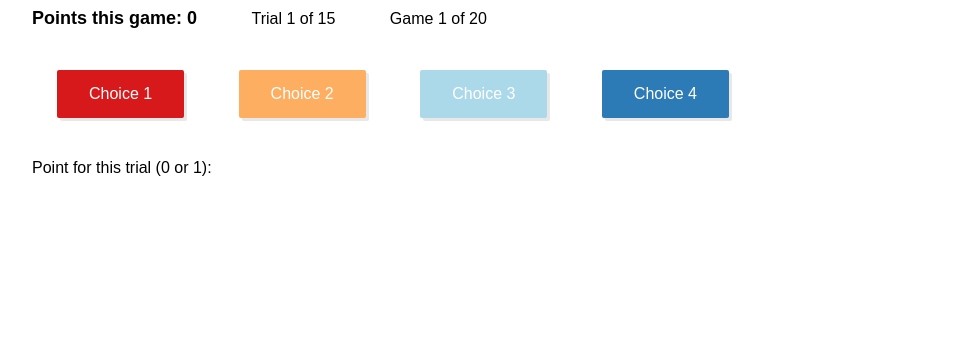
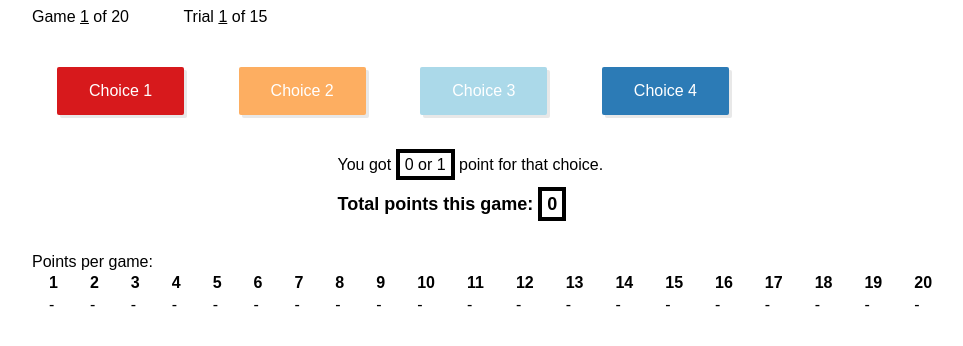
Before and after one commit to sharonzhou/mab-collab, a Flask app: page /play/1 in a window 1280 px wide. Shown: the top 346 px of the page, without its empty margins (18-981 px from the left). Run offline with Flask 2, Linux system fonts and the light colour scheme; some libraries are stand-ins or nearby versions.

Commit message:
added history and next game button

```diff
--- a/single/app/constant.py
+++ b/single/app/constant.py
@@ -1 +1,22 @@
-reward_rates = [0.5545371923012262, 0.37772029939616447, 0.05932427940669557, 0.6711986076397047]
+reward_rates = [
+	[0.21911237264029496, 0.272163835782436, 0.7882144212151416, 0.5482445679737239],
+	[0.7020662020021095, 0.29952402481467244, 0.4970206950430813, 0.3266052080594141],
+	[0.28119431251225474, 0.9106750943904012, 0.6213426974112808, 0.739351196600189],
+	[0.8174215519012273, 0.4293035831898161, 0.4777580518976136, 0.43428795380577884],
+	[0.708404325147416, 0.6496982317252499, 0.8145744302861745, 0.7633004562020659],
+	[0.8065737598966697, 0.7195814627028712, 0.49145796720185453, 0.45465948761784036],
+	[0.6853211830655067, 0.8343087078192583, 0.16755470991171176, 0.6009561914721051],
+	[0.4222526188971686, 0.4827434060631618, 0.2039924055504583, 0.7902258879836667],
+	[0.3568823848238233, 0.44475562155456316, 0.5161545457988053, 0.6026166634640298],
+	[0.27968274049174735, 0.45116569800042794, 0.6560066629049548, 0.07535117823862109],
+	[0.8778810116863678, 0.720311082710992, 0.6149437541857655, 0.5922993079888269],
+	[0.7592521649813299, 0.7428303989941691, 0.267210921172212, 0.03825675791739697],
+	[0.4841560068663975, 0.2668007413278312, 0.6237563274381164, 0.3894706464910487],
+	[0.559290255621597, 0.06067010979808112, 0.24856042230604744, 0.5150505771756174],
+	[0.2737422815610161, 0.8115662374067886, 0.3262778540773645, 0.44898786053564144],
+	[0.6343074064339341, 0.7892185914156727, 0.3440095273344176, 0.646282218762062],
+	[0.14498650560846063, 0.7567397517959832, 0.3350978682777629, 0.3873016025596444],
+	[0.8806780251499082, 0.5158959642097958, 0.6790678982253611, 0.5165319811666189],
+	[0.184755689448132, 0.8831152286732192, 0.5289842368881233, 0.6716990330349678],
+	[0.8556658128623473, 0.8388880667525741, 0.5111154660061604, 0.5139235076034825]
+]
--- a/single/app/static/css/app.css
+++ b/single/app/static/css/app.css
@@ -1,6 +1,30 @@
+th, td {
+	padding-left: 15px;
+	padding-right: 15px;
+}
+
 #score_wrapper, #gameover {
 	font-weight: bold;
 	font-size: 18px;
+}
+
+#gameover {
+	margin-top: 20px;
+}
+
+#trial, #game {
+	text-decoration: underline;
+}
+
+#reward_wrapper, #score_wrapper {
+	margin-bottom: 20px;
+	margin-left: 25%;
+}
+
+#reward, #score {
+	border-style: solid;
+	border-width: 4px;
+	padding: 3px 5px;
 }
 
 .button-1 {
@@ -19,7 +43,7 @@
 	background-color: #2c7bb6;
 }
 
-#trial_wrapper, #game_wrapper {
+#trial_wrapper {
 	padding-left: 50px;
 }
 
@@ -28,16 +52,34 @@ body {
 	margin-left: 50px;
 }
 
-button {
+#nextbutton {
+	padding: 8px 12px;
+	background: darkblue;
+	font-size: 14px;
+	margin-left: 25%;
+}
+
+.choice {
 	margin: 25px;
 	padding: 15px 32px;
+	text-decoration: none;
+	font-size: 16px;
+}
+
+.choice:active {
+	border: 2px;
+	color: #000000;
+	-webkit-box-shadow: 3px 3px 0px #6a6a5e;
+	-moz-box-shadow: 3px 3px 0px #6a6a5e;
+	box-shadow: 3px 3px 0px #6a6a5e;
+}
+
+button {
+	border: none;
+	border-radius: 2px;
 	color: white;
-	border: none;
 	text-align: center;
-	text-decoration: none;
 	display: inline-block;
-	font-size: 16px;
-	border-radius: 2px;
 	-webkit-transition: all .1s;
 	-moz-transition: all .1s;
 	transition: all .1s;
--- a/single/app/static/js/app.js
+++ b/single/app/static/js/app.js
@@ -1,4 +1,14 @@
 $(function() {
+	var table = '<table><tr>';
+	for (var i=0; i<20; i++) {
+		table += '<th>' + String(i + 1) + '</th>';
+	}
+	table += '</tr><tr>';
+	for (var i=0; i<20; i++) {
+		table += '<td id="td-game-' + String(i + 1) + '">-</td>';
+	}
+	table += '</tr></table>';
+	$('#table').append(table);
 	var choose_arm = function(id, uid) {
 		var game = parseInt($('#game').html());
 		var trial = parseInt($('#trial').html());
@@ -8,17 +18,31 @@ $(function() {
 			game: game,
 			trial: trial
 		}, function(data) {
-			if ($("#gameover").length != 0) {
+			if ($("#gameover").length != 0 || $('#nextbutton').length != 0) {
 				return;
 			}
+
 			var reward = data.reward;
 			$('#reward').text(reward);
 			if (reward == 1) {
-				$('#score').text(parseInt($('#score').html()) + 1)
+				$('#reward').css('color', 'green');
+				$('#score').text(parseInt($('#score').html()) + 1);
+				$('#reward').fadeOut(50);
+				$('#score').fadeOut(50);
+				$('#reward').fadeIn(25);
+				$('#score').fadeIn(25);
+			} else {
+				$('#reward').css('color', 'red');
+				$('#reward').fadeOut(50);
+				$('#reward').fadeIn(25);
 			}
+
 			var nextTrial = parseInt($('#trial').html()) + 1;
 			if (nextTrial > 15) {
-				var nextGame = parseInt($('#game').html()) + 1;
+				score = $('#score').html();
+				game = $('#game').html();
+				$('#td-game-' + game).text(score);
+				var nextGame = parseInt(game) + 1;
 				if (nextGame > 20) {
 					$.getJSON($SCRIPT_ROOT + '/_completion_code', {
 						uid: data.uid
@@ -29,9 +53,7 @@ $(function() {
 						}
 				});
 				} else {
-					$('#game').text(nextGame);
-					$('#trial').text('1');
-					$('#score').text('0');
+					$('#nextbutton_wrapper').append('<button id="nextbutton">Go to next game</button>');
 				}
 			} else {
 				$('#trial').text(nextTrial);
@@ -51,4 +73,17 @@ $(function() {
 		});
 	};
 	$('#start').click(function(){ start_game($('#amt_id').val()) })
+
+	var next_game = function() {
+		$('#nextbutton_wrapper').html('')
+		$('#score').text('0');
+		$('#reward').text('0 or 1');
+		$('#reward').css('color', 'black');
+		var nextGame = parseInt($('#game').html()) + 1;
+		$('#game').text(nextGame);
+		$('#trial').text('1');
+	}
+	$('#nextbutton_wrapper').on('click', '#nextbutton', function(){
+    	next_game();
+	});
 });
--- a/single/app/templates/index.html
+++ b/single/app/templates/index.html
@@ -2,6 +2,10 @@
 
 {% block body %}
 	<h1>Welcome!</h1>
+	<div>Instructions: You will have 4 choices. Choices will give different frequencies of points. Your goal is to get as many points as possible.</div>
+	<div>Each game has 15 trials. During these 15 trials, the frequencies will stay the same for each choice. After the game, the frequencies will change.</div>
+	<div>There are 20 games of 15 trials each.</div>
+	</br>
 	<div>Please submit your Worker ID to begin:</div>
 	<input id="amt_id" type="text">
 	<input id="start" type="submit">
--- a/single/app/templates/play.html
+++ b/single/app/templates/play.html
@@ -1,15 +1,17 @@
 {% extends "base.html" %}
 
 {% block body %}
-	<span id="score_wrapper" class="wrapper">Points this game: <span id="score">0</span></span>
+	<span id="game_wrapper" class="wrapper">Game <span id="game">1</span> of 20</span>
 	<span id="trial_wrapper" class="wrapper">Trial <span id="trial">1</span> of 15</span>
-	<span id="game_wrapper" class="wrapper">Game <span id="game">1</span> of 20</span>
-
 	<p>
-		<button type="button" class="button-1" id="1">Choice 1</button>
-		<button type="button" class="button-2" id="2">Choice 2</button>
-		<button type="button" class="button-3" id="3">Choice 3</button>
-		<button type="button" class="button-4" id="4">Choice 4</button>
+		<button type="button" class="button-1 choice" id="1">Choice 1</button>
+		<button type="button" class="button-2 choice" id="2">Choice 2</button>
+		<button type="button" class="button-3 choice" id="3">Choice 3</button>
+		<button type="button" class="button-4 choice" id="4">Choice 4</button>
 	</p>
-	<div>Point for this trial (0 or 1): <span id="reward"></span></div>
+	<div id="reward_wrapper">You got <span id="reward">0 or 1</span> point for that choice.</div>
+	<div id="score_wrapper" class="wrapper">Total points this game: <span id="score">0</span></div>
+	<div id="nextbutton_wrapper"></div>
+	</br>
+	<div id="table">Points per game:</div>
 {% endblock %}
--- a/single/app/views.py
+++ b/single/app/views.py
@@ -8,11 +8,11 @@ import random, string
 @app.route('/_choose_arm')
 def give_reward():
 	k = request.args.get('k', type=int) - 1
-	r = 1 if random.random() < reward_rates[k] else 0
+	game = request.args.get('game', type=int)
+	r = 1 if random.random() < reward_rates[game - 1][k] else 0
 
 	# Record user's choice and reward to db
 	uid = request.args.get('uid', type=int)
-	game = request.args.get('game', type=int)
 	trial = request.args.get('trial', type=int)
 	move = Move(uid=uid, chosen_arm=k, trial=trial, game=game, reward=r)
 	db.session.add(move)
```
